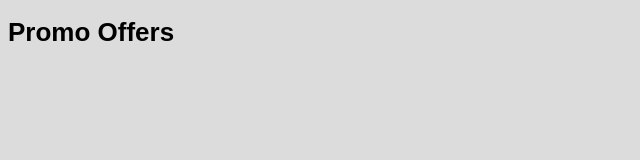
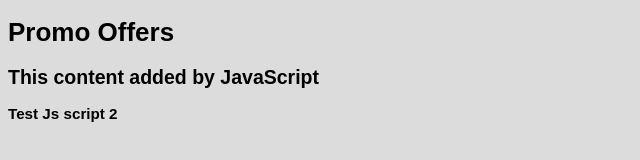
Before and after one commit to NeesarBanna/Prep-First-Website, a plain HTML site: page index.html in a window 1280 px wide. Shown: the whole page, without its empty margins (0-640 px from the left). Drawn offline with Linux system fonts and the light colour scheme.

Commit message:
add script.js, connect to index.html

```diff
--- a/index.html
+++ b/index.html
@@ -5,6 +5,8 @@
     <title>Prep-First-Webiste</title>
   </head>
   <body>
+
     <h1>Promo Offers</h1>
-  </body>
+    <script src="script.js"></script>
+</body>
 </html>
--- /dev/null
+++ b/script.js
@@ -0,0 +1,8 @@
+const h2 = document.createElement("h2");
+h2.textContent = "This content added by JavaScript";
+
+const h3 =document.createElement("h3")
+h3.textContent = "Test Js script 2"
+
+document.querySelector("body").appendChild(h2);
+document.querySelector("body").appendChild(h3);
```
